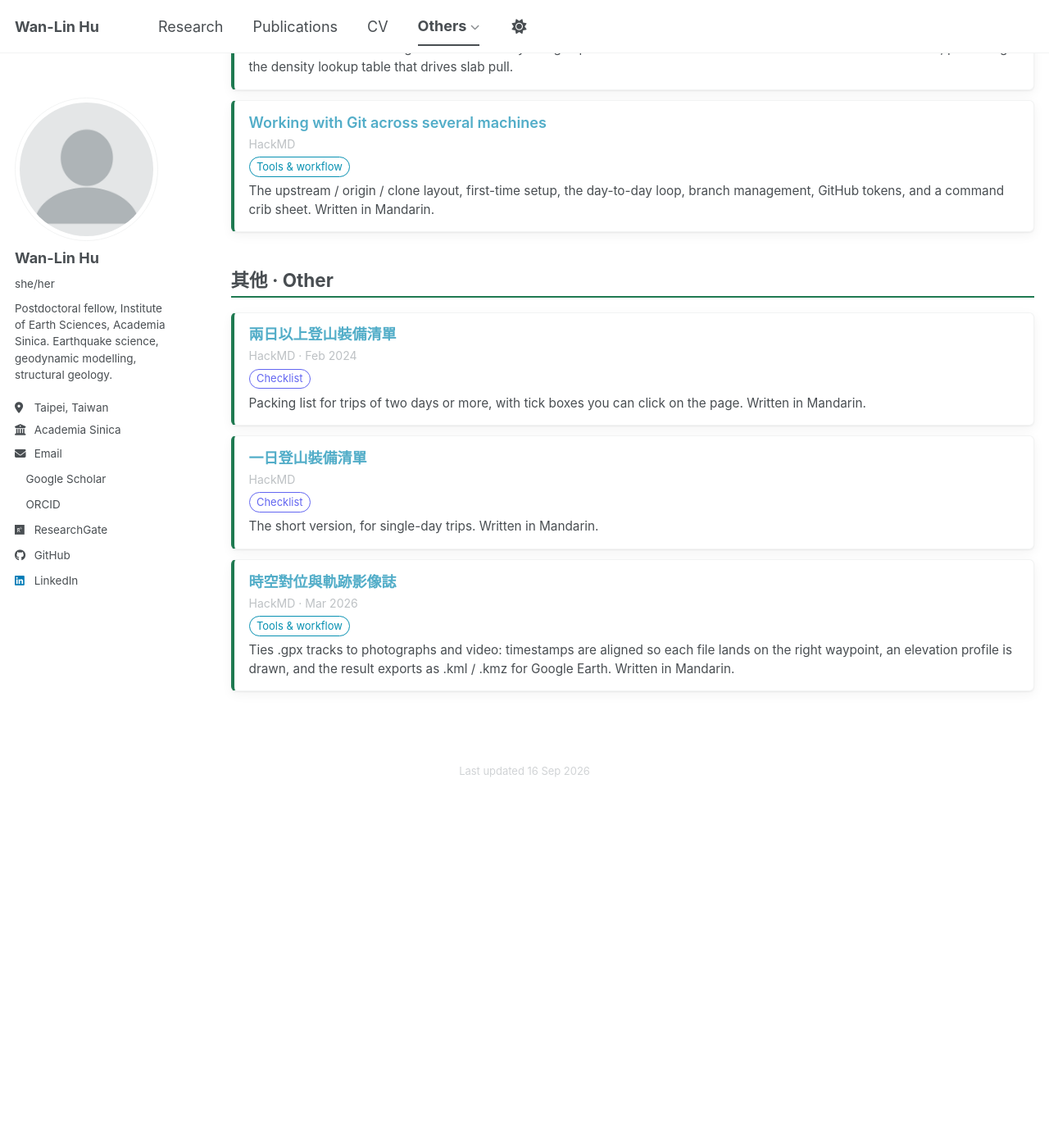
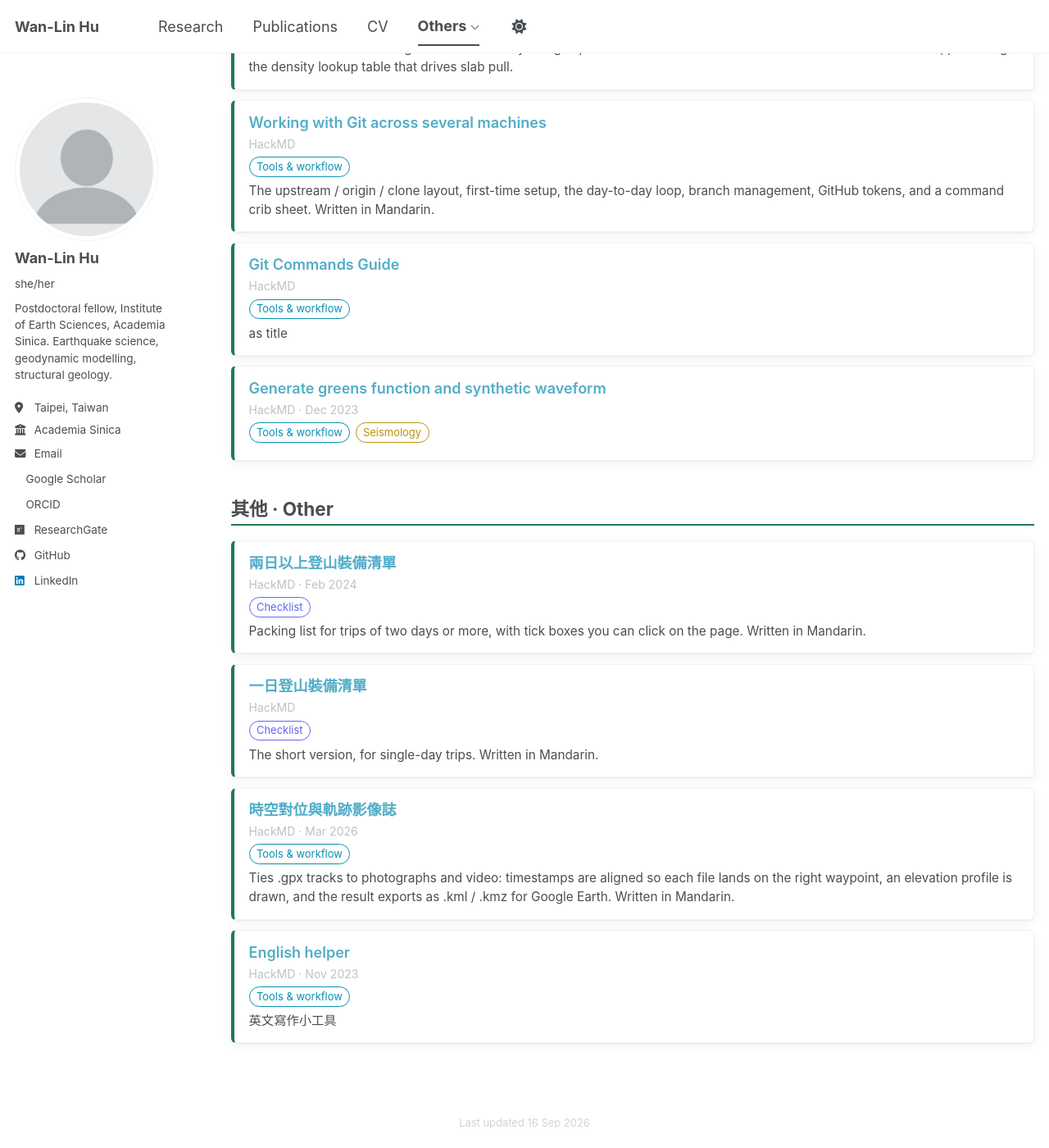
Before and after one commit to wanlin001/wanlin001.github.io, a Jekyll site: the page built from _pages/notes.html, in a window 1280 px wide and 1400 px high, scrolled down 925 px. Shown: the whole window at 82% size. Built offline with Jekyll 4.4.1, drawn with Linux system fonts in a browser that asks for light colours; comment, search, counter and statistics services are not loaded; a style sheet for code colours, icons or effects is not loaded; before the commit the page ends 1896 px from its top, so only the background shows below that.

Commit message:
Update notes.yml

```diff
--- a/_data/notes.yml
+++ b/_data/notes.yml
@@ -115,6 +115,36 @@ notes:
     excerpt: "The upstream / origin / clone layout, first-time setup, the day-to-day loop, branch management, GitHub tokens, and a command crib sheet. Written in Mandarin."
     topics: [tools]
 
+  - title: "Git Commands Guide"
+    url: "https://hackmd.io/@HuWanLin/ByHOP7ylbe"
+    category: research
+    source: "HackMD"
+    excerpt: "as title"
+    topics: [tools]
+
+
+
+  - title: "Generate greens function and synthetic waveform"
+    url: "https://hackmd.io/@HuWanLin/H1DJV-Czp"
+    category: research
+    source: "HackMD"
+    date: "Dec 2023"
+    #excerpt: ""
+    topics: [tools, seismology]
+
+  - title: "English helper"
+    url: "https://hackmd.io/@HuWanLin/refiningEnglish"
+    #category: research
+    source: "HackMD"
+    date: "Nov 2023"
+    excerpt: "英文寫作小工具"
+    topics: [tools]
+
+
+
+
+
+
 # 想再加一則，把下面這段複製出來、拿掉開頭的 # 就好：
 #
 #  - title: "Title"
```
